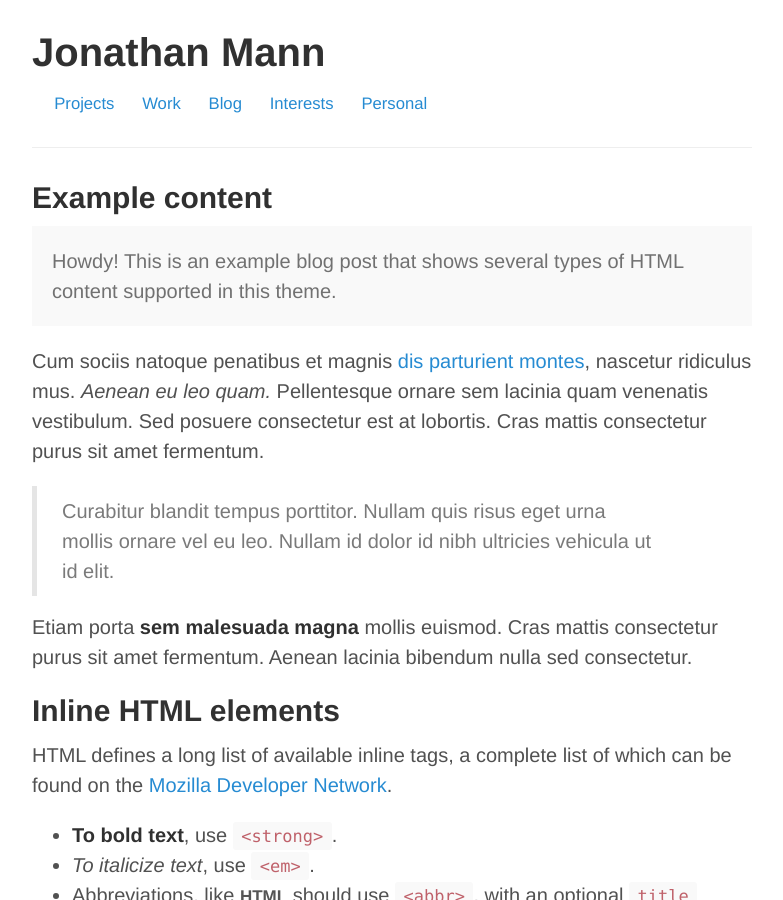
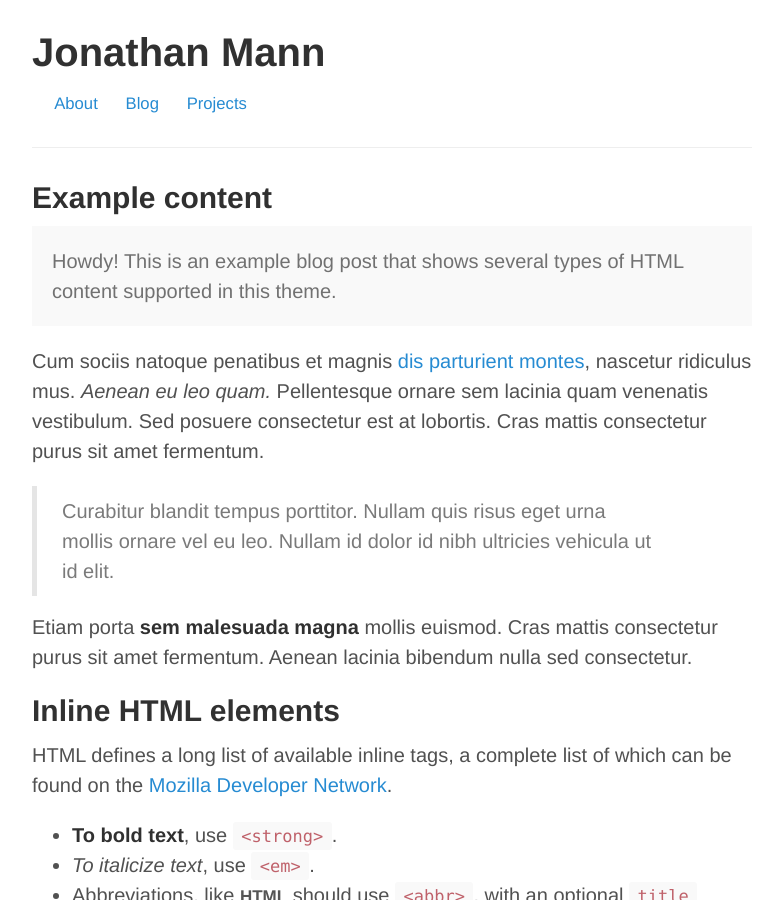
Before and after one commit to jonathanmann/jonathanmann.github.io, a Jekyll site: the page built from index.html, in a window 1280 px wide and 900 px high. Shown: the whole window, without its empty margins (248-1031 px from the left). Built offline with Jekyll 4.4.1, drawn with Linux system fonts in a browser that asks for light colours; the list of posts is cut into pages by our own code.

Commit message:
update _config.yml to reflect site changes

```diff
--- a/_config.yml
+++ b/_config.yml
@@ -19,8 +19,6 @@ github:
   repo:           http://jonathanmann.github.io/
 
 pages_list:
+  About: '/about'
+  Blog: '/blog'
   Projects: '/projects'
-  Work: '/work'
-  Blog: '/blog'
-  Interests: '/interests'
-  Personal: '/personal'
```
